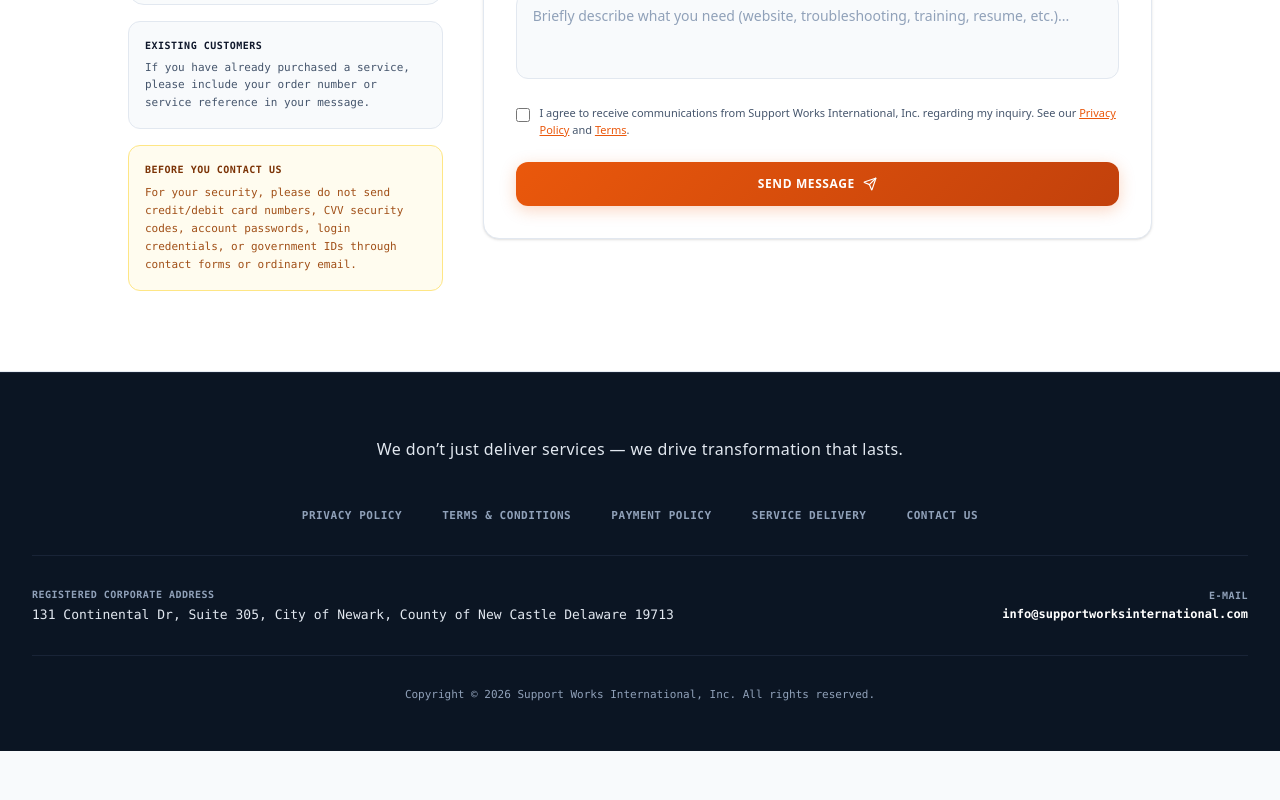
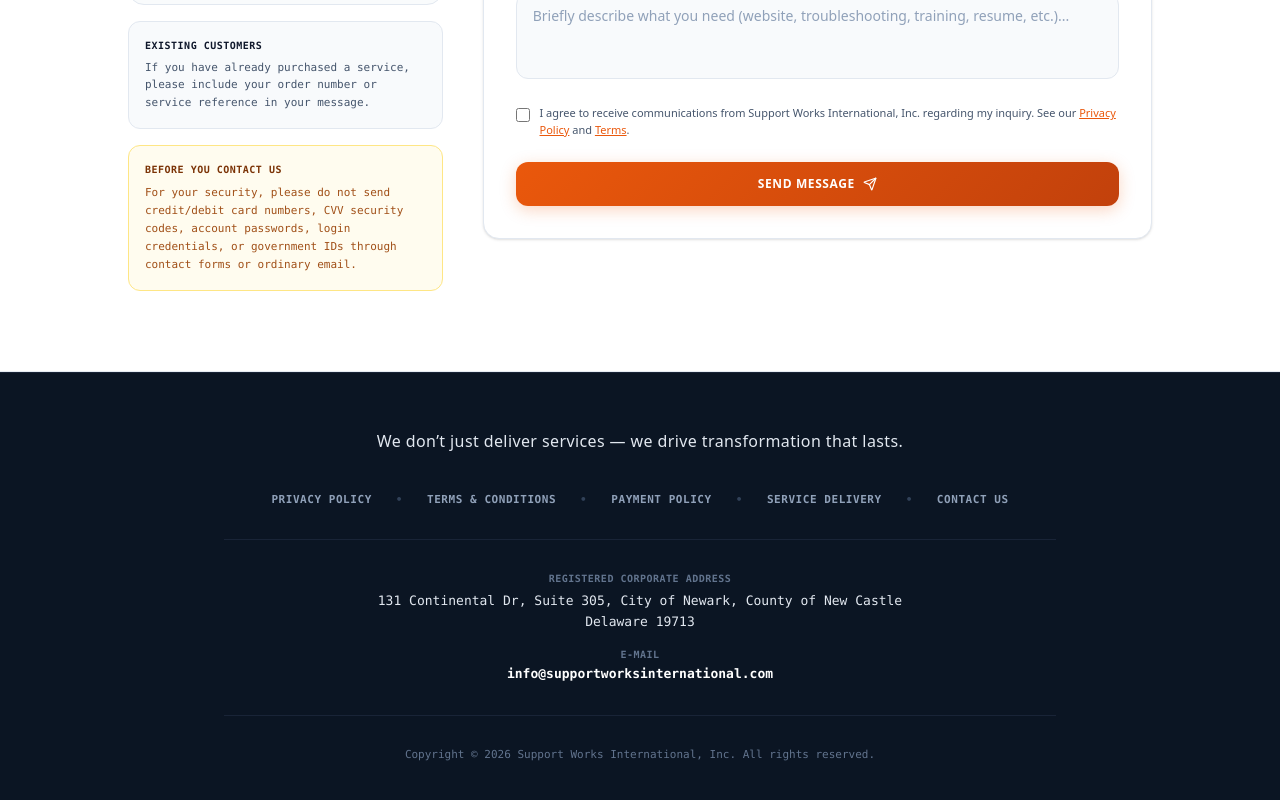
Before and after one commit to leviwof/support-works-intl, a Next.js app: page / in a window 1280 px wide. Shown: the part 6534-7334 px from the top of the page. Before the commit the page ends 7285 px from the top, so only its background shows below. Built offline with nearby package versions, Linux system fonts and the light colour scheme.

Commit message:
Restructure footer: align policy links in orderly line and stack address and email cleanly

```diff
--- a/src/components/Footer.tsx
+++ b/src/components/Footer.tsx
@@ -7,42 +7,46 @@ export default function Footer() {
   const currentYear = 2026;
 
   return (
-    <footer className="bg-[#0b1523] border-t border-slate-800/80 text-slate-400 text-xs pt-16 pb-12 font-sans relative">
-      <div className="max-w-7xl mx-auto px-4 sm:px-6 lg:px-8">
+    <footer className="bg-[#0b1523] border-t border-slate-800/80 text-slate-400 text-xs pt-14 pb-12 font-sans relative">
+      <div className="max-w-4xl mx-auto px-4 sm:px-6 lg:px-8 text-center">
 
         {/* Top Centered Slogan */}
-        <div className="text-center mb-12">
+        <div className="mb-10">
           <p className="text-sm sm:text-base text-slate-200 font-medium tracking-wide">
             We don’t just deliver services &mdash; we drive transformation that lasts.
           </p>
         </div>
 
-        {/* Middle Navigation Links Bar */}
-        <div className="flex flex-wrap items-center justify-center gap-6 sm:gap-10 pb-8 border-b border-slate-800/80 font-mono text-[11px] font-bold uppercase tracking-wider">
+        {/* Policy Links in an Orderly Line */}
+        <div className="flex flex-wrap items-center justify-center gap-x-6 gap-y-2.5 pb-8 border-b border-slate-800/80 font-mono text-[11px] font-bold uppercase tracking-wider">
           <Link
             href="/privacy-policy"
             className="text-slate-400 hover:text-[#ea580c] transition-colors"
           >
             PRIVACY POLICY
           </Link>
+          <span className="text-slate-700 hidden sm:inline">&bull;</span>
           <Link
             href="/terms-and-conditions"
             className="text-slate-400 hover:text-[#ea580c] transition-colors"
           >
             TERMS &amp; CONDITIONS
           </Link>
+          <span className="text-slate-700 hidden sm:inline">&bull;</span>
           <Link
             href="/payment-policy"
             className="text-slate-400 hover:text-[#ea580c] transition-colors"
           >
             PAYMENT POLICY
           </Link>
+          <span className="text-slate-700 hidden sm:inline">&bull;</span>
           <Link
             href="/service-delivery"
             className="text-slate-400 hover:text-[#ea580c] transition-colors"
           >
             SERVICE DELIVERY
           </Link>
+          <span className="text-slate-700 hidden sm:inline">&bull;</span>
           <Link
             href="/contact"
             className="text-slate-400 hover:text-[#ea580c] transition-colors"
@@ -51,26 +55,24 @@ export default function Footer() {
           </Link>
         </div>
 
-        {/* Parallel Information Row: Address on Left, Email & Website on Parallel Side */}
-        <div className="py-8 flex flex-col md:flex-row items-center justify-between gap-6 border-b border-slate-800/80 font-mono text-xs">
-          {/* Corporate Registered Address (Left side) */}
-          <div className="text-center md:text-left space-y-1">
-            <span className="text-[10px] uppercase tracking-wider text-slate-400 font-bold block">
+        {/* Corporate Address & Email Stacked One Below the Other */}
+        <div className="py-8 space-y-4 font-mono text-xs border-b border-slate-800/80">
+          <div>
+            <span className="text-[10px] uppercase tracking-wider text-slate-500 font-bold block mb-1">
               Registered Corporate Address
             </span>
-            <p className="text-slate-200 text-xs sm:text-[13px]">
+            <p className="text-slate-200 text-xs sm:text-[13px] leading-relaxed max-w-xl mx-auto">
               131 Continental Dr, Suite 305, City of Newark, County of New Castle Delaware 19713
             </p>
           </div>
 
-          {/* Email (Parallel Right side) */}
-          <div className="text-center md:text-right space-y-1">
-            <span className="text-[10px] uppercase tracking-wider text-slate-400 font-bold block">
+          <div>
+            <span className="text-[10px] uppercase tracking-wider text-slate-500 font-bold block mb-1">
               E-Mail
             </span>
             <a
               href="mailto:info@supportworksinternational.com"
-              className="text-white hover:text-[#ea580c] transition-colors font-semibold"
+              className="text-white hover:text-[#ea580c] transition-colors font-semibold text-xs sm:text-[13px]"
             >
               info@supportworksinternational.com
             </a>
@@ -78,7 +80,7 @@ export default function Footer() {
         </div>
 
         {/* Bottom Section: Copyright */}
-        <div className="pt-8 text-center font-mono text-[11px] text-slate-400">
+        <div className="pt-8 text-center font-mono text-[11px] text-slate-500">
           <p>
             Copyright &copy; {currentYear} Support Works International, Inc. All rights reserved.
           </p>
```
